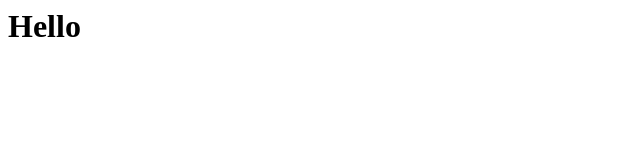
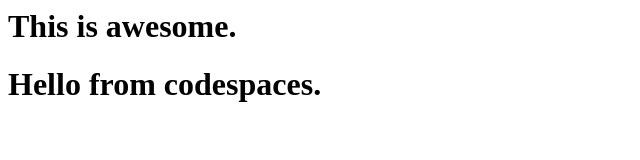
Before and after one commit to sombit-k/skills-code-with-codespaces, a plain HTML site: page index.html in a window 1280 px wide. Shown: the whole page, without its empty margins (0-640 px from the left). Drawn offline with Linux system fonts and the light colour scheme.

Commit message:
Adding hello from the codespace!

```diff
--- a/index.html
+++ b/index.html
@@ -1,3 +1,4 @@
 <html>
-  <h1>Hello</h1>
+  <h1>This is awesome.</h1>
+  <h1>Hello from codespaces.</h1>
 </html>
```
